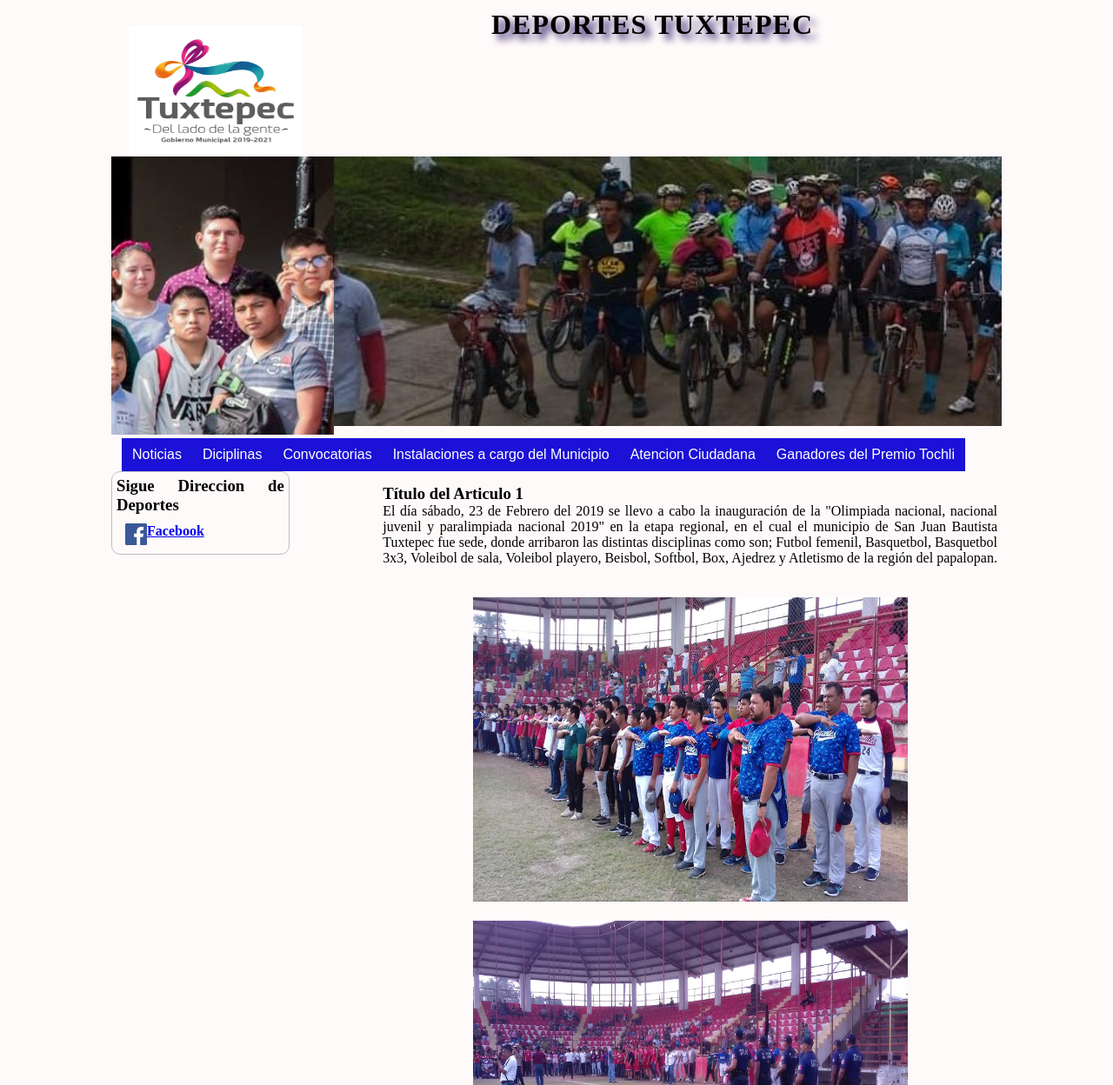
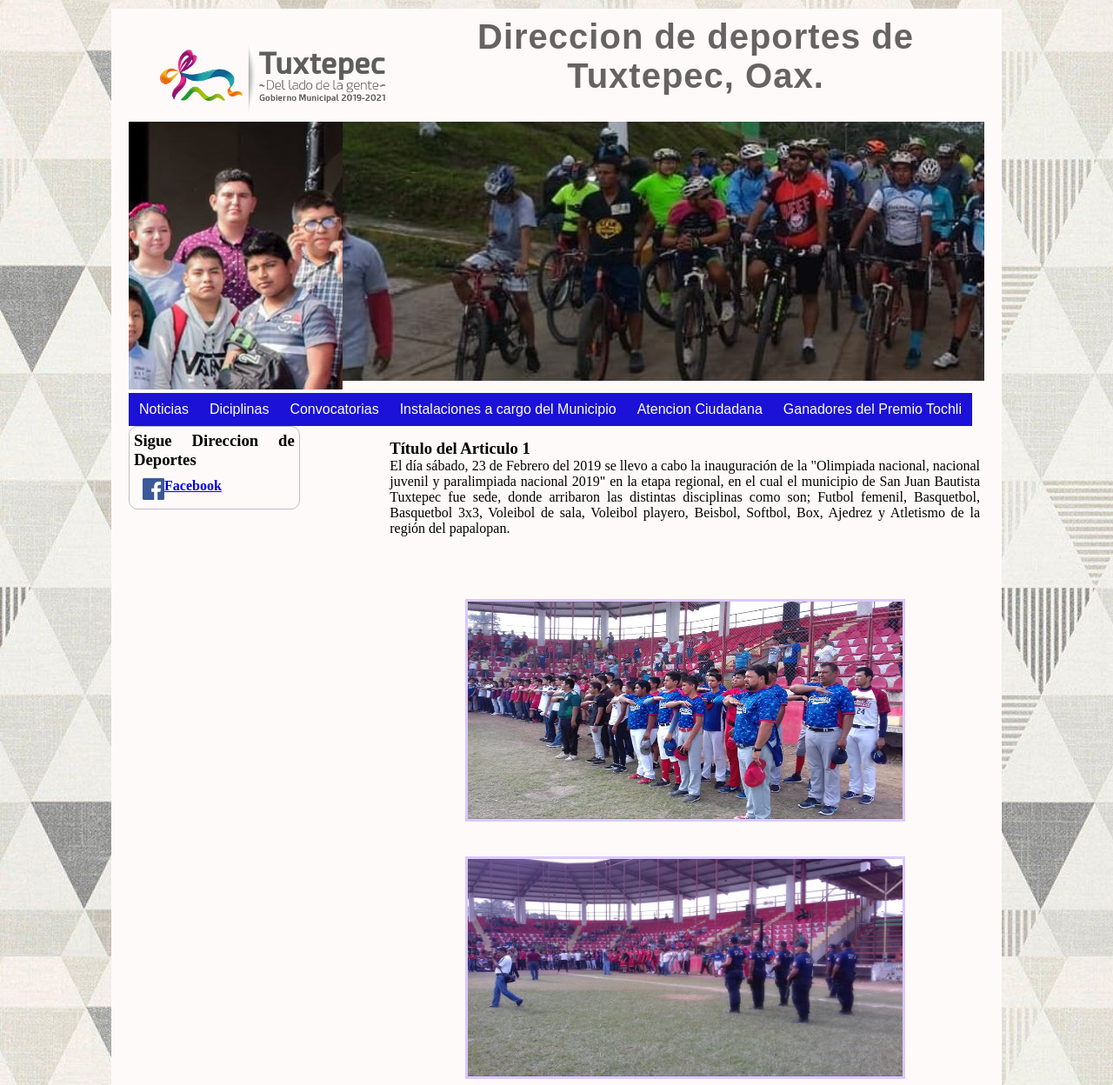
Before and after one commit to GrisellVG/paginadeportes, a plain HTML site: page index.html in a window 1280 px wide. Shown: the top 1248 px of the page at 87% size. Drawn offline with Linux system fonts and the light colour scheme; a web font is replaced by a local one.

Commit message:
PreFinal

```diff
--- a/CSS/estiloprincipal.css
+++ b/CSS/estiloprincipal.css
@@ -1,30 +1,41 @@
 body
 {
-  background-color: rgb(255, 250, 250);
+  background-image: url(../logos/fondo.jpg);
   margin: 10px auto;
   width: 80%;
 }
 header>h1
 {
   letter-spacing: 1px; /*Espacio entre letras*/
-  text-transform: uppercase; /*Transformacion de texto a mayusculas*/
-  font-weight: bold; /*Fuente en negritas*/
+ /*Transformacion de texto a mayusculas*/
+  font-family: 'Englebert', sans-serif; /*Fuente en negritas*/
   text-align: center; /*Alineacion del texto*/
-  text-shadow: rgba(32, 13, 96, 1) 6px 6px 8px; /*Los tres numero de distancia horizontal, vertical y difuminado de la sombra*/
+   font-size: 40px;
+   align-items: center;
+   justify-content: center;
+   margin: 30px, 20px;
+   animation-name: h1;
+   animation-duration: 3s;
+   opacity: 0.6;
+   animation-fill-mode: forwards;
 }
+
+
+
+
 .logo
 {
   float: left;
   padding: 20px 0px 0px 20px;/*Superior, derecho, inferior, izquierdo*/
-  width: 200px;
-  height: 150px;
+  width: 300px;
+  height: 100px;
 }
 .contenedor
 {
   padding: 10px 20px 10px 20px ;
-  background: rgb(255, 255, 255);/*Pimer cuadro*/
-  border-radius: 2em;/*Superior, derecho, inferior, izquierdo*/
-  box-shadow: 0px 5px 3px rgba(0, 0, 0, 1)
+  background: rgb(255, 250, 250);/*Pimer cuadro*/
+  border-radius: 0em;/*Superior, derecho, inferior, izquierdo*/
+ box-sizing:border-box.
 }
 section
 {
@@ -44,7 +55,7 @@ article
 }
 .boton
 {
-  background-color: rgb(0, 48, 255); /*Boton*/
+  background-color: rgb(85, 184, 241  ); /*Boton*/
   color: rgb(255, 255, 255); /*Letra de los botones*/
   display: inline-block;
   font-size: 1em;
@@ -58,10 +69,11 @@ article
 .boton.cuadro
 {
   border-radius: 3px;
+  box-shadow: 0px 3px 5px #55B8F1;
 }
 .boton.Azul
 {
-  background-color: rgb(0, 65, 255);
+  background-color: rgb(85, 184, 241  );
   box-shadow: 0px 3px 5px rgba(0, 23, 254, 0.8);
 }
 .boton:hover
@@ -129,6 +141,12 @@ footer>p
   padding: 10px;
   border-radius: 100%;
 }
+
+.botonredes img:hover{
+  -webkit-transform: scale(1.3);
+  -moz-transform: scale(1.3);
+  transform: scale(1.3);
+}
 .botonredes img
 {
   width: 25px;
@@ -146,3 +164,72 @@ text-decoration: none;
   width: 500px;
   height: 350px;
 }
+
+.botonstore
+{
+
+display: inline-flex;
+width: 40px;
+height: 40px;
+padding: 0px;
+border-radius: 60%;
+justify-content: space-around;
+
+
+
+}
+.botonstore img
+{
+  width: 200px;
+  height: 200px;
+
+
+}
+
+.botonstore img:hover{
+  -webkit-transform: scale(1.3);
+  -moz-transform: scale(1.3);
+  transform: scale(1.3);
+
+
+
+}
+
+
+.botona
+{
+  /*width:70%;
+  margin: auto;
+  list-style: none;
+  padding: 20px;
+  border: 2px solid rgb(72, 3, 96);
+  box-sizing: border-box;
+  display: flex;
+  flex-wrap: wrap;
+  justify-content: space-around;
+  background-image: url(../logos/fondo.jpg);
+
+   border: #DBC8FF  3px solid;*/
+
+
+
+}
+
+
+
+
+.botona img:hover {
+ -webkit-transform: scale(1.3);
+ -moz-transform: scale(1.3);
+ transform: scale(1.3);
+ box-shadow: 0px 5px 8px #DBC8FF;
+ }
+
+ .botona img
+ {
+   width: 500px;
+   height: 250px;
+   border:10px;
+   border-radius: 0% 0% 0% 0%;
+    border: #DBC8FF  3px solid;
+    }
--- a/CSS/menudesplegable.css
+++ b/CSS/menudesplegable.css
@@ -9,6 +9,7 @@
   width:1000px;
   font-family:Arial,Helvetica, sans-serif;
 }
+
 ul
 {
   list-style:none;
@@ -27,7 +28,7 @@ ul
 }
 .nav li a:hover
 {
-  background-color:#0d02d7;
+  background-color:#434343  ;
 }
 .nav li ul
 { /*Se Oculta el submenú*/
--- a/index.html
+++ b/index.html
@@ -8,10 +8,12 @@
     <link rel="stylesheet" href="CSS/menudesplegable.css">
   </head>
   <body>
-    <div >
+
+    <div class="contenedor">
     <header>
-    <img class="logo" src="Logos/logo1.jpg" alt="">
-          <h1>Deportes Tuxtepec</h1>
+    <img class="logo" src="Logos/logo1.png"  alt="">
+<link href="https://fonts.googleapis.com/css?family=Englebert&display=swap" rel="stylesheet">
+          <h1 align="center">Direccion de deportes de Tuxtepec, Oax.</h1>
       <div class="slider">
         <ul>
           <li><img src="Slider/Slider2.jpg" alt=""></li>
@@ -83,14 +85,19 @@
   <section>
     <article >
             <h1>Título del Articulo 1</h1>
+            <ul>
             <p>El día sábado, 23 de Febrero del 2019 se llevo a cabo la inauguración de la "Olimpiada nacional, nacional juvenil y paralimpiada nacional 2019" en la etapa regional, en el cual el municipio de San Juan Bautista Tuxtepec fue sede, donde arribaron las distintas disciplinas como son; Futbol femenil, Basquetbol, Basquetbol 3x3, Voleibol de sala, Voleibol playero, Beisbol, Softbol, Box, Ajedrez y Atletismo de la región del papalopan.</p>
+             <br>
+             <br>
              <br>
             <br>
             <center>
-              <img class="rad" src="imagen/56558653_420396135426280_5860880726802563072_n.jpg">
+              <li><a class="botona"> <img src="imagen/56558653_420396135426280_5860880726802563072_n.jpg"></li></a>
               <br>
               <br>
-              <img class="rad" src="imagen/56666781_420396032092957_1988387772909486080_o.jpg">
+                <li><a class="botona"> <img src="imagen/56666781_420396032092957_1988387772909486080_o.jpg"></li></a>
+
+            </ul>
             </center>
 
   </article>
```
Also changed, not shown: Gim.html (+1 -1 lines), Hdz.html (+2 -17 lines), Polideportivo.html (+3 -18 lines), Logos/deportetux.png (added), Logos/fondo.jpg (added), Logos/logo1.png (added), Logos/logo2.png (added), Logos/logo3.png (added).
